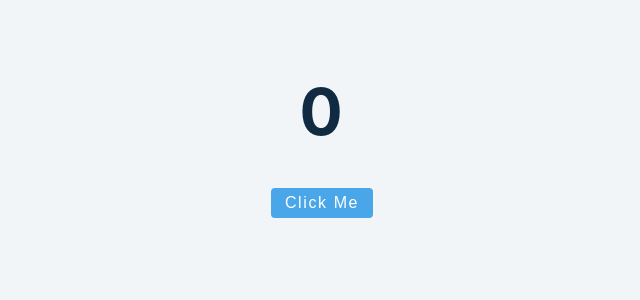
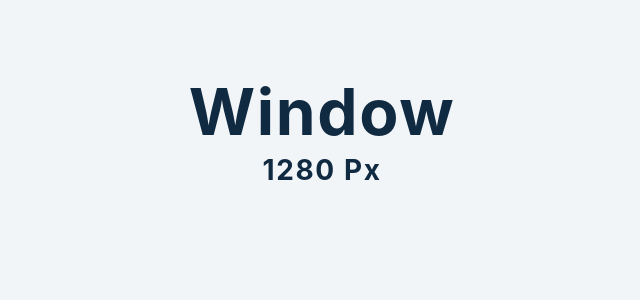
Before and after one commit to Hack-Light/React-Tutorial, a React (Create React App) app: page / in a window 1280 px wide. Shown: the top 300 px of the page, without its empty margins (318-958 px from the left). Built offline with nearby package versions, Linux system fonts and the light colour scheme.

Commit message:
I now know how to clean up useEffect

```diff
--- a/src/App.js
+++ b/src/App.js
@@ -1,5 +1,5 @@
 import React from "react";
-import Setup from "./tutorial/2-useEffect/setup/1-useEffect-basics";
+import Setup from "./tutorial/2-useEffect/setup/2-useEffect-cleanup";
 
 function App() {
   return (
--- a/src/tutorial/2-useEffect/setup/2-useEffect-cleanup.js
+++ b/src/tutorial/2-useEffect/setup/2-useEffect-cleanup.js
@@ -1,10 +1,31 @@
-import React, { useState, useEffect } from 'react';
+import React, { useState, useEffect } from "react";
 
 // cleanup function
 // second argument
 
 const UseEffectCleanup = () => {
-  return <h2>useEffect cleanup</h2>;
+  const [size, setSize] = useState(window.innerWidth);
+
+  const checkSize = () => {
+    setSize(window.innerWidth);
+  };
+
+  useEffect(() => {
+    console.log("effect");
+    window.addEventListener("resize", checkSize);
+
+    /* return () => {
+      window.removeEventListener("resize", checkSize);
+      console.log("remove");
+    }; */
+  }, []);
+  console.log("render");
+  return (
+    <>
+      <h1>Window</h1>
+      <h3>{size} px</h3>
+    </>
+  );
 };
 
 export default UseEffectCleanup;
```
